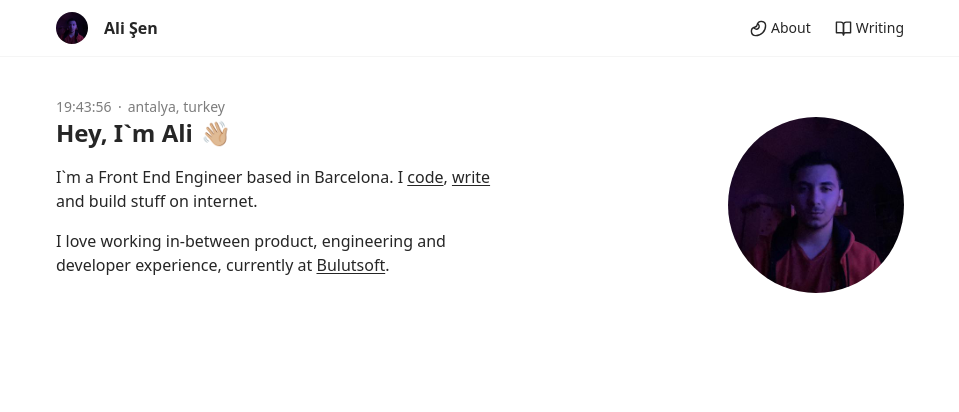
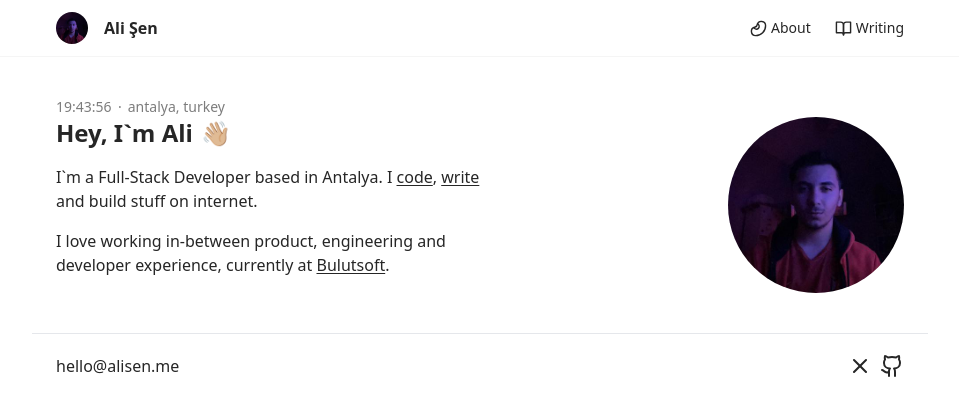
Before and after one commit to alikdb/alisen.me, a Next.js app: page / in a window 1280 px wide. Shown: the top 412 px of the page, without its empty margins (160-1119 px from the left). Built offline with nearby package versions, Linux system fonts and the light colour scheme.

Commit message:
footer added

```diff
--- a/src/app/layout.js
+++ b/src/app/layout.js
@@ -9,7 +9,7 @@ const poppins = Poppins({
 });
 
 import Header from "@/components/header";
-
+import Footer from "@/components/footer";
 
 export default function RootLayout({children}) {
     return (
@@ -17,6 +17,7 @@ export default function RootLayout({children}) {
         <body className={`bg-white text-neutral-800 dark:bg-[rgb(5,5,5)] dark:text-neutral-200 ${poppins.variable}`}>
         <Header/>
         <main>{children}</main>
+        <Footer/>
         </body>
         </html>
     );
--- a/src/components/about/index.jsx
+++ b/src/components/about/index.jsx
@@ -43,7 +43,7 @@ const AboutComponent = () => {
                         </h1>
                         <div className="grid gap-4">
                             <div className="sm:max-w-md">
-                                I`m a Front End Engineer based in Barcelona. I <Link
+                                I`m a Full-Stack Developer based in Antalya. I <Link
                                 href="https://github.com/alikdb" className="underline-offset-2 underline"
                                 target="_blank">code</Link>, <Link
                                 href="/writing" className="underline-offset-2 underline"
--- /dev/null
+++ b/src/components/footer/index.jsx
@@ -0,0 +1,24 @@
+import Link from 'next/link';
+import {socials} from "@/libs/constants";
+
+const Footer = () => {
+    return (
+        <div className=" container max-w-4xl mx-auto px-6 border-t-[1px] dark:border-neutral-900">
+            <div className="flex justify-between mt-5">
+                <div>
+                    <Link href="mailto:hello@alisen.me">
+                        hello@alisen.me
+                    </Link>
+                </div>
+                <div className="flex gap-x-2">
+                    {socials.map((social, index) => (
+                        <Link key={index} href={social.to} target="_blank">
+                            {social.icon}
+                        </Link>
+                    ))}
+                </div>
+            </div>
+        </div>
+    )
+}
+export default Footer;
--- a/src/libs/constants.jsx
+++ b/src/libs/constants.jsx
@@ -1,4 +1,4 @@
-import {BeanIcon, BookOpenIcon} from "lucide-react";
+import {BeanIcon, BookOpenIcon, XIcon, Github} from "lucide-react";
 
 const menus = [{
     title: 'About',
@@ -9,4 +9,14 @@ const menus = [{
     to: '/writing',
     icon: <BookOpenIcon size={17}/>
 }]
-export {menus}
+
+const socials = [{
+    title: 'X',
+    to: 'https://x.com/alisen_js',
+    icon: <XIcon size={24}/>
+}, {
+    title: 'Github',
+    to: 'https://github.com/alikdb',
+    icon: <Github size={24}/>
+}]
+export {menus, socials}
```
